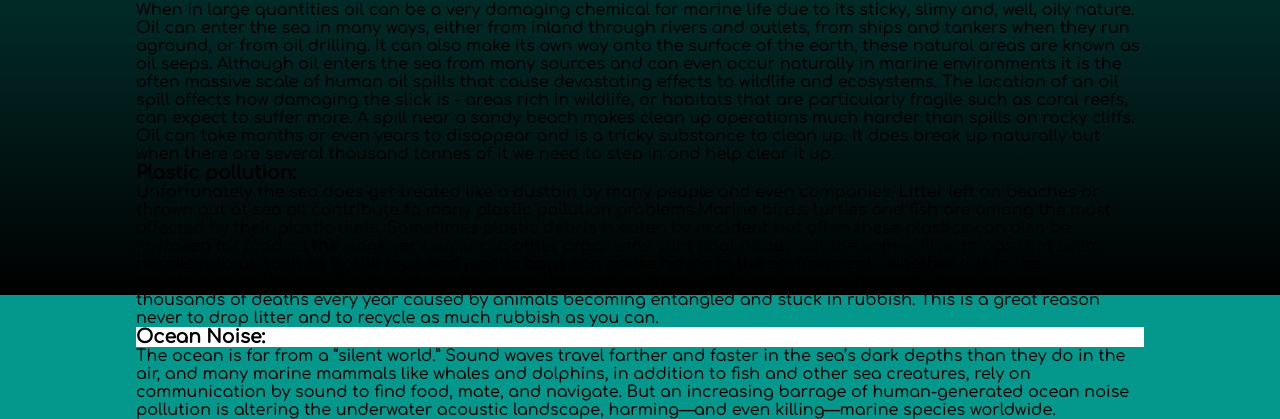
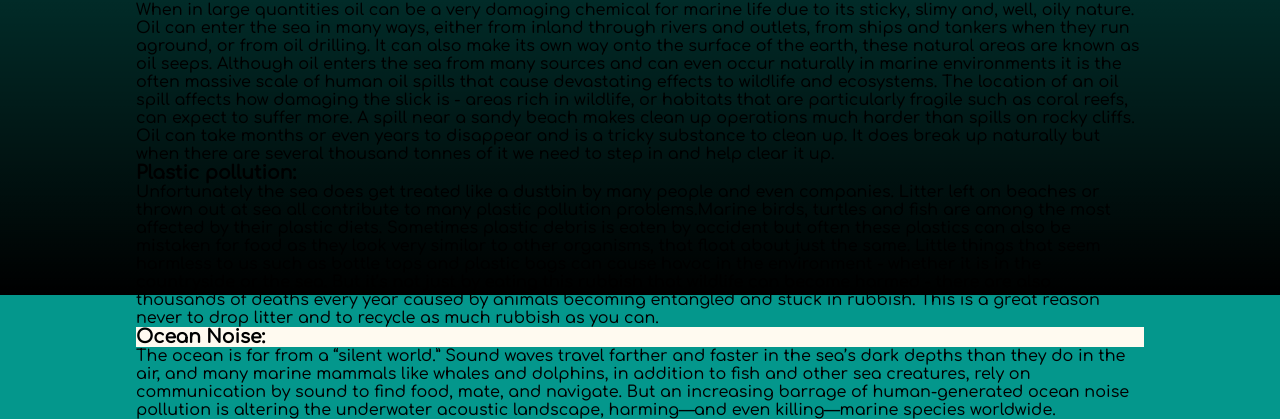
Before and after one commit to apantzar/webDev2021, a PHP site: page / in a window 1280 px wide. Shown: the part 1785-2204 px from the top of the page. Run offline with PHP 8.4, Linux system fonts and the light colour scheme; some libraries are stand-ins or nearby versions.

Commit message:
e o vasilis den pezete

```diff
--- a/style.css
+++ b/style.css
@@ -107,5 +107,5 @@ section img
 }
 .header-10
 {
-    background-color: white;
+    background-color: floralwhite;
 }
```
